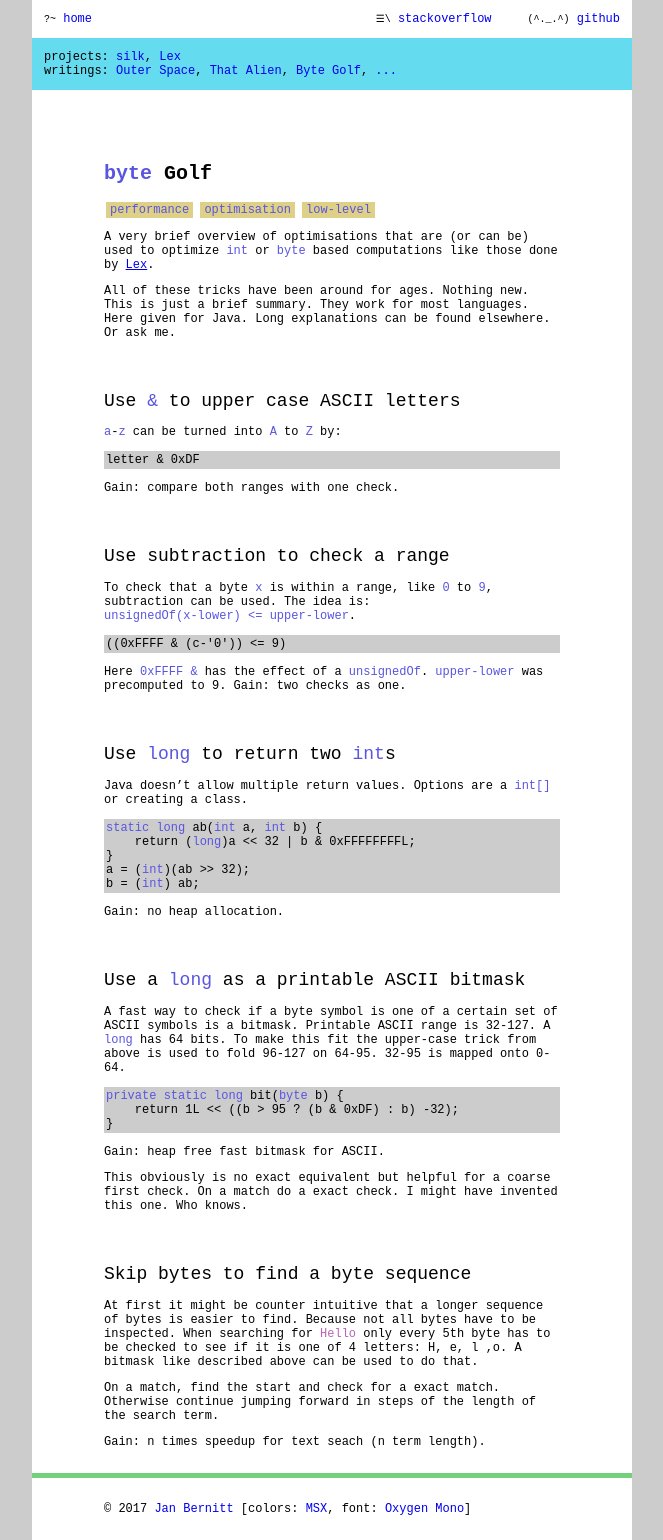
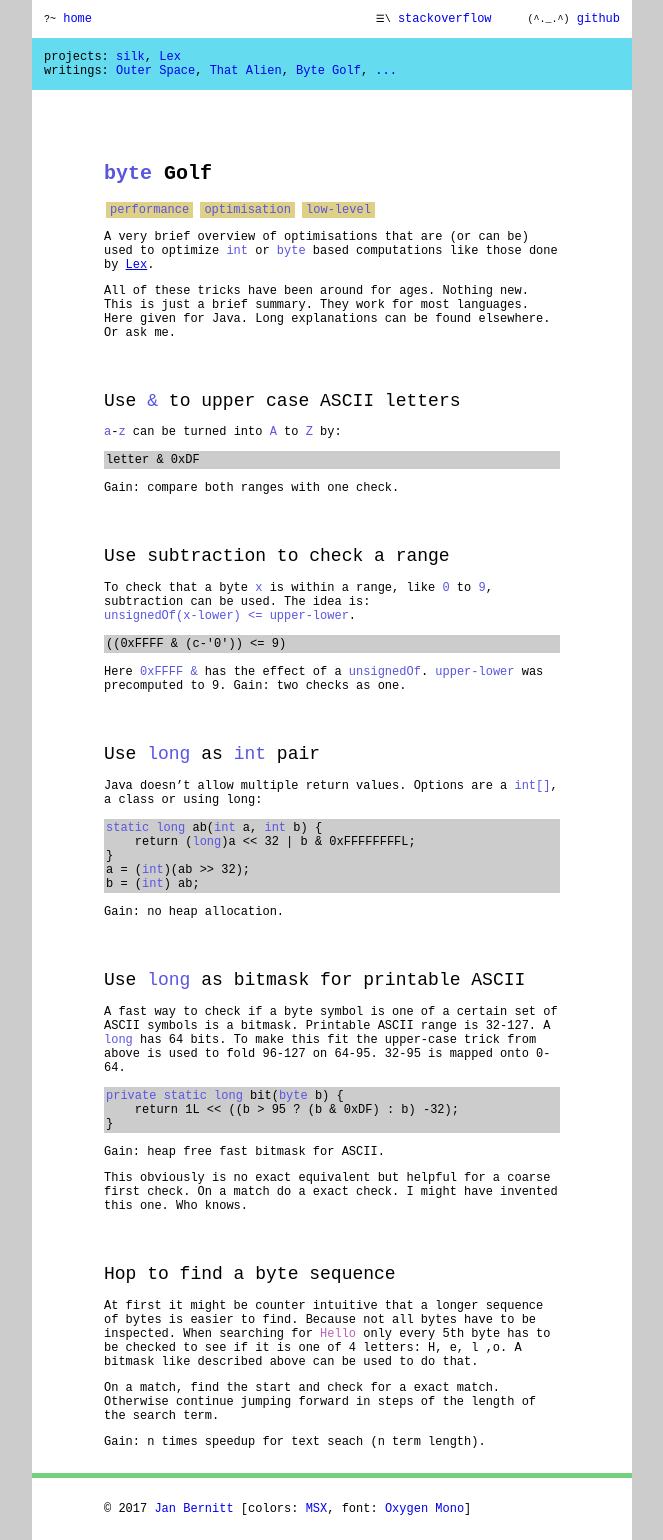
Before and after one commit to jbee/jbee.github.io, a Jekyll site: the page built from lex/perf.md, in a window 1280 px wide. Shown: the whole page, without its empty margins (308-971 px from the left). Built offline with Jekyll 4.4.1, drawn with Linux system fonts in a browser that asks for light colours; some web fonts are replaced.

Commit message:
headlines

````diff
--- a/lex/perf.md
+++ b/lex/perf.md
@@ -43,9 +43,9 @@ Here `0xFFFF &` has the effect of a `unsignedOf`.
 Gain: two checks as one.
 
 
-## Use `long` to return two `int`s
+## Use `long` as `int` pair
 Java doesn't allow multiple return values.
-Options are a `int[]` or creating a class.
+Options are a `int[]`, a class or using long:
 
 ```java
 static long ab(int a, int b) {
@@ -57,7 +57,7 @@ b = (int) ab;
 Gain: no heap allocation.
 
 
-## Use a `long` as a printable ASCII bitmask
+## Use `long` as bitmask for printable ASCII
 A fast way to check if a byte symbol is one of a certain
 set of ASCII symbols is a bitmask.
 Printable ASCII range is 32-127. A `long` has 64 bits.
@@ -76,7 +76,7 @@ a coarse first check. On a match do a exact check.
 I might have invented this one. Who knows.
 
 
-## Skip bytes to find a byte sequence
+## Hop to find a byte sequence
 At first it might be counter intuitive that a longer
 sequence of bytes is easier to find.
 Because not all bytes have to be inspected.
````
